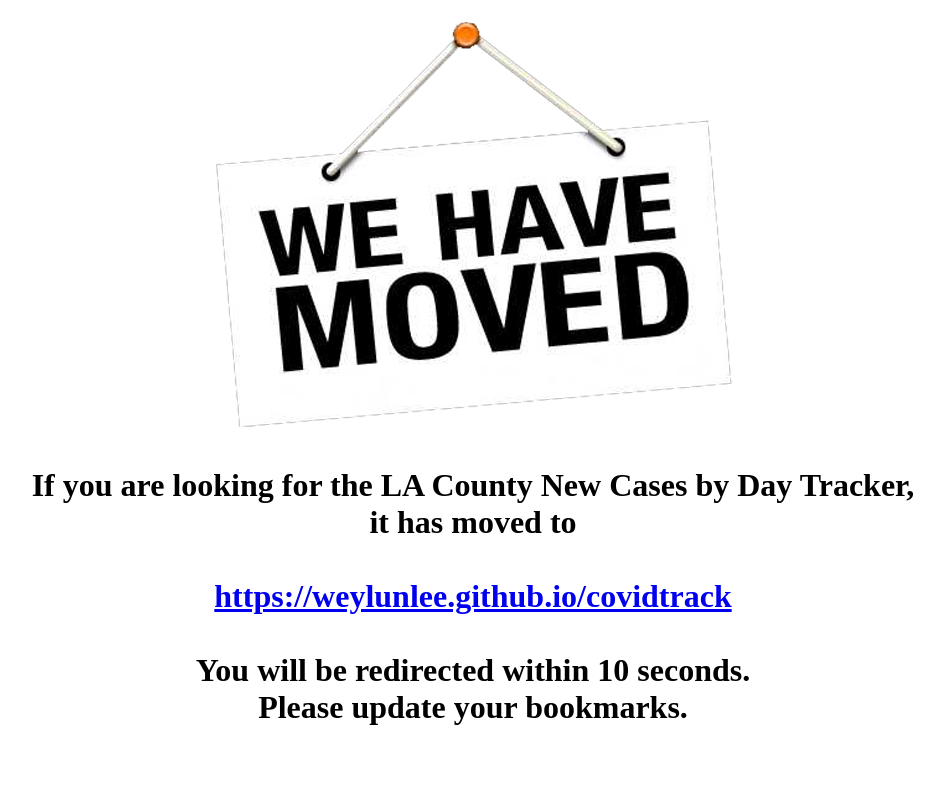
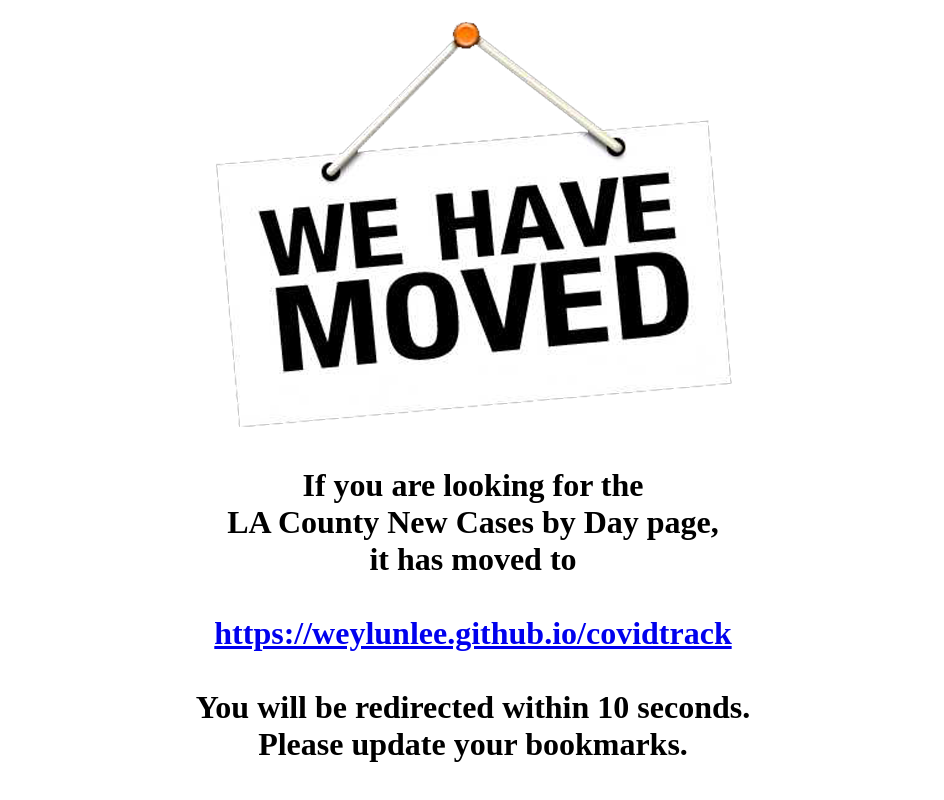
Before and after one commit to weylunlee/weylunlee.github.io, a plain HTML site: page index.html in a window 1280 px wide. Shown: the whole page, without its empty margins (167-1111 px from the left). Drawn offline with Linux system fonts and the light colour scheme.

Commit message:
Update index.html

```diff
--- a/index.html
+++ b/index.html
@@ -9,7 +9,7 @@
   	<center>
     <h1>
     	<img src="moved.png" alt="We have moved">
-    	<p>If you are looking for the LA County New Cases by Day Tracker,<br>
+    	<p>If you are looking for the <br>LA County New Cases by Day page,<br>
     		it has moved to
     		<br><br><a href="https://weylunlee.github.io/covidtrack">https://weylunlee.github.io/covidtrack</a><br><br>
 		You will be redirected within 10 seconds.<br>
```
